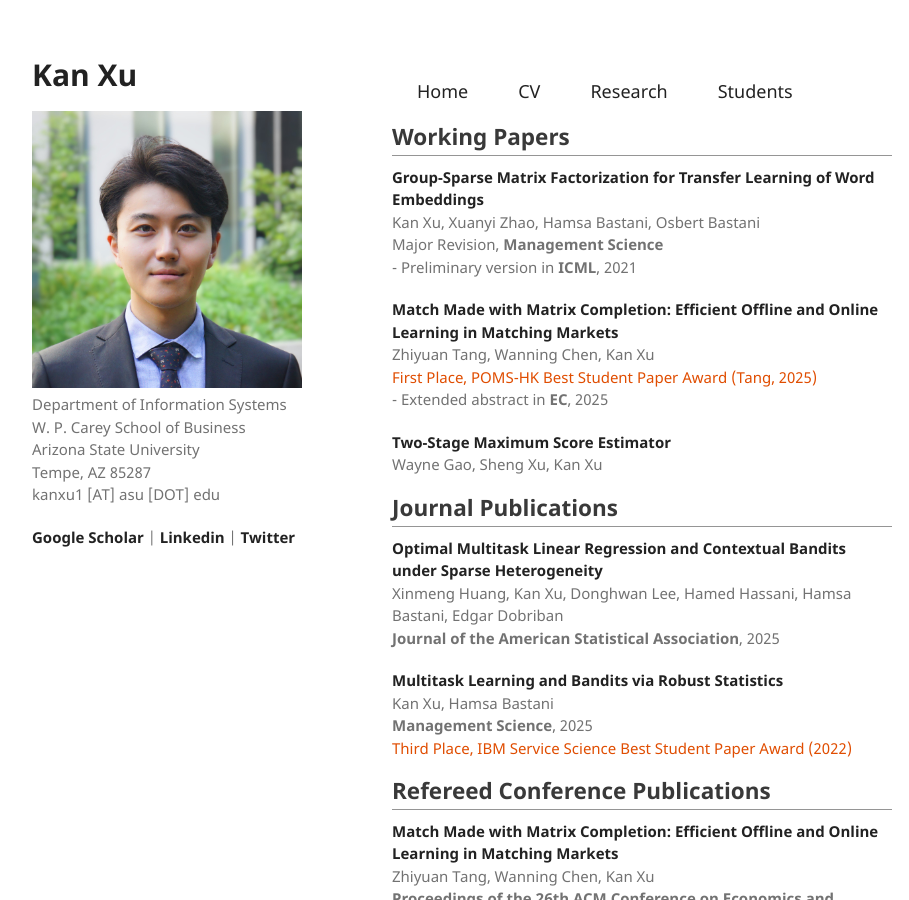
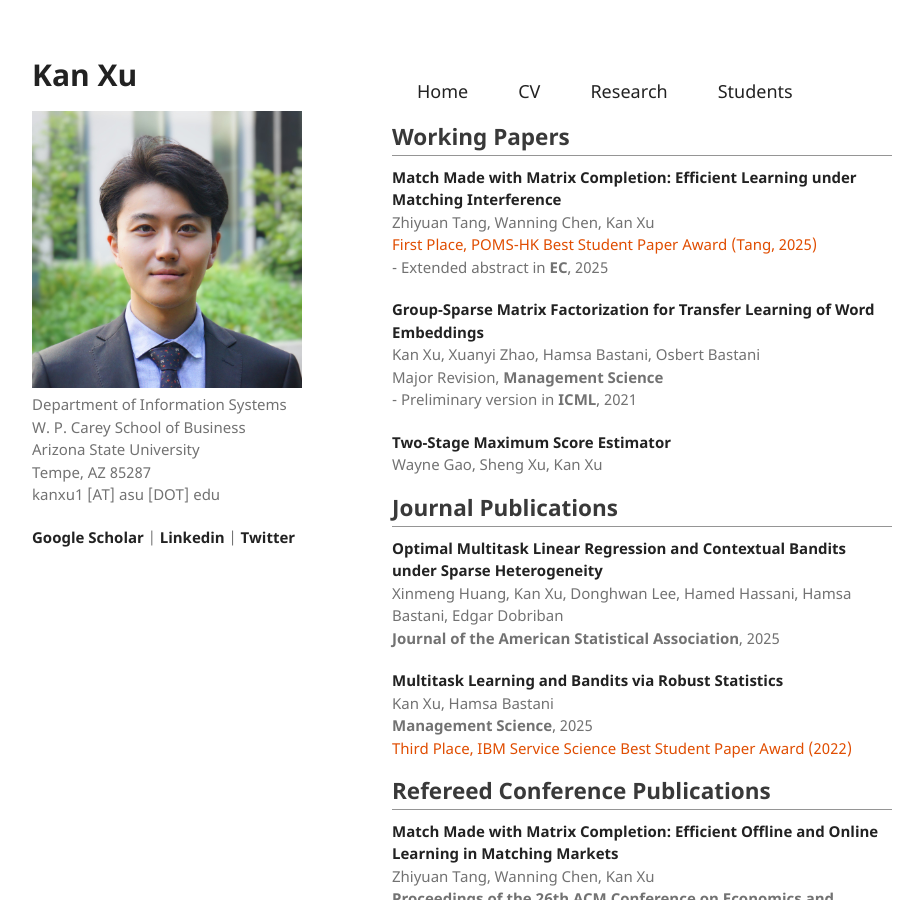
Before and after one commit to kanxu526/kanxu526.github.io, a Jekyll site: the page built from research.md, in a window 1280 px wide and 900 px high. Shown: the whole window, without its empty margins (178-1087 px from the left). Built offline with Jekyll 4.4.1, drawn with Linux system fonts in a browser that asks for light colours.

Commit message:
Update research.md

```diff
--- a/research.md
+++ b/research.md
@@ -11,15 +11,15 @@ layout: default
 
 <h2>Working Papers</h2>
 
+<p><a href="https://papers.ssrn.com/sol3/papers.cfm?abstract_id=4976903">Match Made with Matrix Completion: Efficient Learning under Matching Interference</a><br>
+Zhiyuan Tang, Wanning Chen, Kan Xu<br>
+<span class='award'>First Place, POMS-HK Best Student Paper Award (Tang, 2025)</span><br>
+- Extended abstract in <b>EC</b>, 2025</p>
+
 <p><a href="https://papers.ssrn.com/sol3/papers.cfm?abstract_id=4730050">Group-Sparse Matrix Factorization for Transfer Learning of Word Embeddings</a><br>
 Kan Xu, Xuanyi Zhao, Hamsa Bastani, Osbert Bastani<br>
 Major Revision, <b>Management Science</b><br>
 - Preliminary version in <b>ICML</b>, 2021</p>
-
-<p><a href="https://papers.ssrn.com/sol3/papers.cfm?abstract_id=4976903">Match Made with Matrix Completion: Efficient Offline and Online Learning in Matching Markets</a><br>
-Zhiyuan Tang, Wanning Chen, Kan Xu<br>
-<span class='award'>First Place, POMS-HK Best Student Paper Award (Tang, 2025)</span><br>
-- Extended abstract in <b>EC</b>, 2025</p>
 
 <p><a href="https://arxiv.org/abs/2009.02854v4">Two-Stage Maximum Score Estimator</a><br>
 Wayne Gao, Sheng Xu, Kan Xu</p>
```
